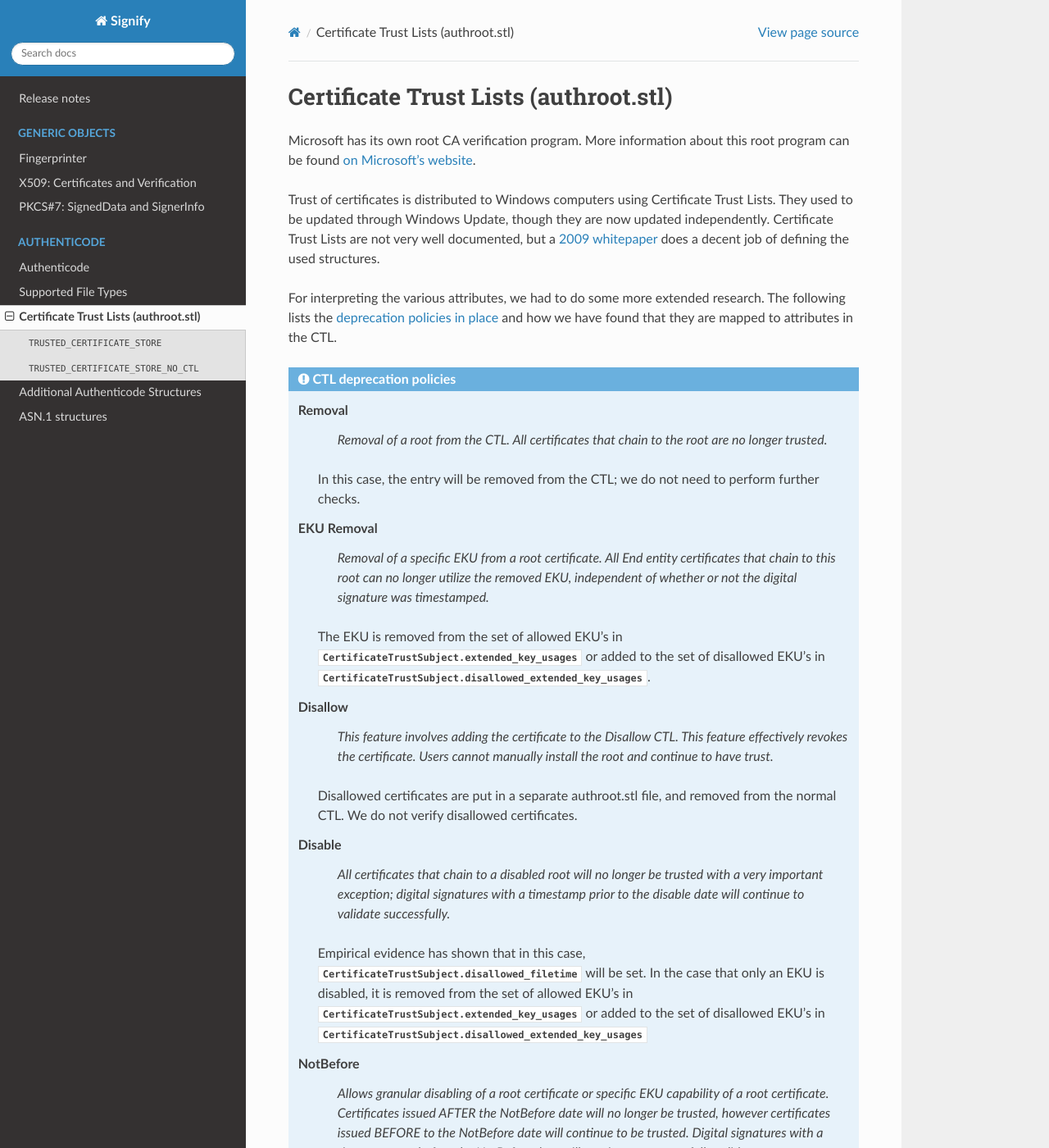
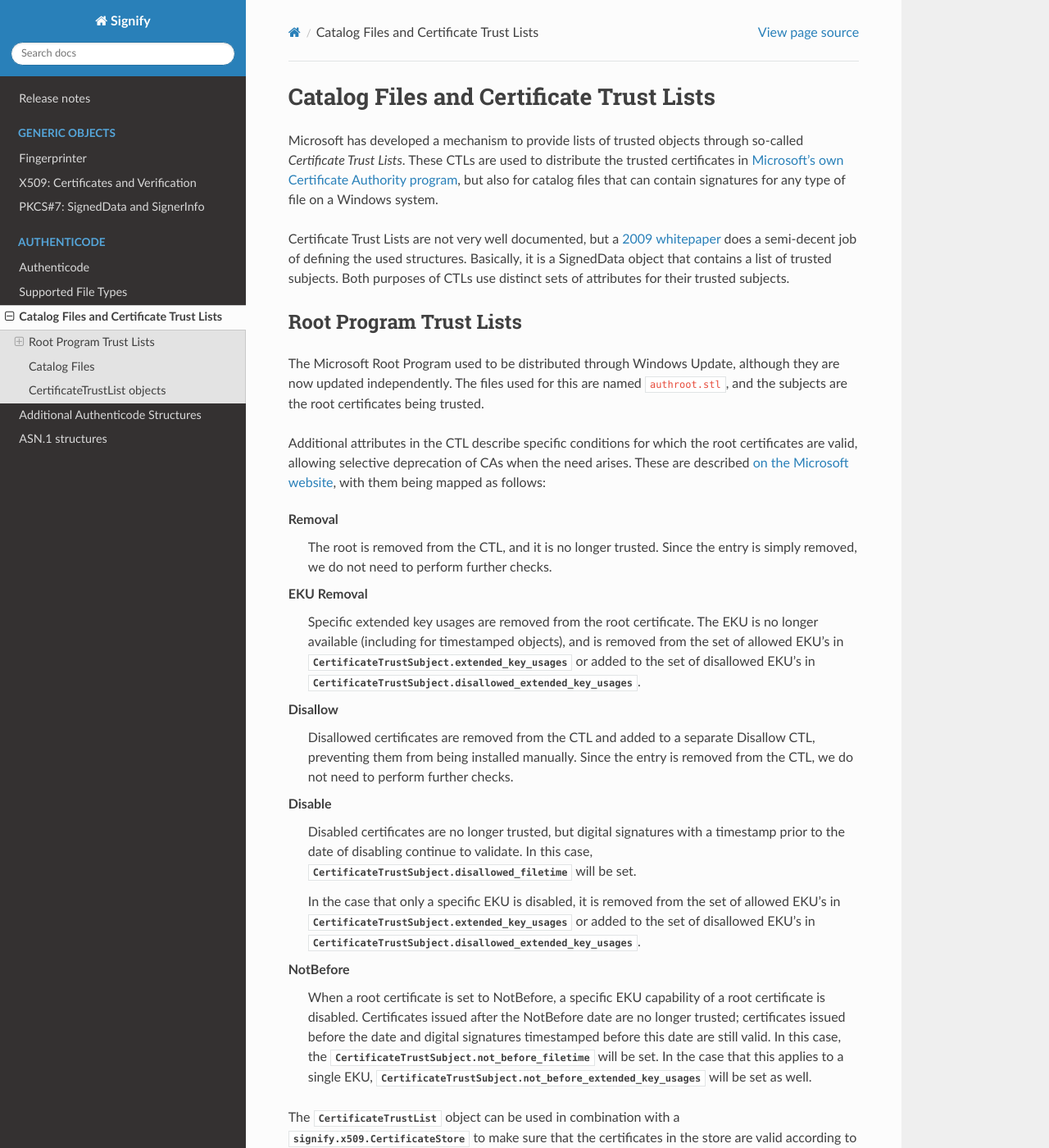
Before and after one commit to ralphje/signify, a Sphinx documentation site: the page built from docs/authroot.rst, in a window 1280 px wide and 1400 px high. Shown: the whole window at 82% size. Built offline with Sphinx 7.4.7 and the Read the Docs theme 3.1.0, drawn with Linux system fonts in a browser that asks for light colours; some of the changed text lies outside the part shown.

Commit message:
Various documentation improvements

```diff
--- a/docs/authroot.rst
+++ b/docs/authroot.rst
@@ -1,81 +1,100 @@
-Certificate Trust Lists (authroot.stl)
-======================================
+Catalog Files and Certificate Trust Lists
+=========================================
 .. module:: signify.authenticode
+   :no-index:
 
-Microsoft has its own root CA verification program. More information about this root program can be found
-`on Microsoft's website <https://docs.microsoft.com/en-us/security/trusted-root/release-notes>`_.
+Microsoft has developed a mechanism to provide lists of trusted objects through
+so-called *Certificate Trust Lists*. These CTLs are used to distribute the trusted
+certificates in
+`Microsoft's own Certificate Authority program <https://docs.microsoft.com/en-us/security/trusted-root/release-notes>`_,
+but also for catalog files that can contain signatures for any type of file on a
+Windows system.
 
-Trust of certificates is distributed to Windows computers using Certificate Trust Lists. They used to be updated through
-Windows Update, though they are now updated independently. Certificate Trust Lists are not very well documented, but a
+Certificate Trust Lists are not very well documented, but a
 `2009 whitepaper <http://download.microsoft.com/download/C/8/8/C8862966-5948-444D-87BD-07B976ADA28C/%5BMS-CAESO%5D.pdf>`_
-does a decent job of defining the used structures.
+does a semi-decent job of defining the used structures. Basically, it is a SignedData
+object that contains a list of trusted subjects. Both purposes of CTLs use distinct
+sets of attributes for their trusted subjects.
 
-For interpreting the various attributes, we had to do some more extended research. The following lists the
-`deprecation policies in place <https://docs.microsoft.com/en-us/security/trusted-root/deprecation>`_
-and how we have found that they are mapped to attributes in the CTL.
+Root Program Trust Lists
+------------------------
+The Microsoft Root Program used to be distributed through Windows Update, although
+they are now updated independently. The files used for this are named ``authroot.stl``,
+and the subjects are the root certificates being trusted.
 
-.. admonition:: CTL deprecation policies
+Additional attributes in the CTL describe specific conditions for which the root
+certificates are valid, allowing selective deprecation of CAs when the need arises.
+These are described
+`on the Microsoft website <https://docs.microsoft.com/en-us/security/trusted-root/deprecation>`_,
+with them being mapped as follows:
 
-   Removal
-           *Removal of a root from the CTL. All certificates that chain to the root are no longer trusted.*
+Removal
+    The root is removed from the CTL, and it is no longer trusted. Since the entry is
+    simply removed, we do not need to perform further checks.
 
-       In this case, the entry will be removed from the CTL; we do not need to perform further checks.
+EKU Removal
+    Specific extended key usages are removed from the root certificate. The EKU is no
+    longer available (including for timestamped objects), and is removed from the set
+    of allowed EKU's in :attr:`CertificateTrustSubject.extended_key_usages` or added to
+    the set of disallowed EKU's in
+    :attr:`CertificateTrustSubject.disallowed_extended_key_usages`.
 
-   EKU Removal
-           *Removal of a specific EKU from a root certificate. All End entity certificates that chain to this root
-           can no longer utilize the removed EKU, independent of whether or not the digital signature was
-           timestamped.*
+Disallow
+   Disallowed certificates are removed from the CTL and added to a separate Disallow
+   CTL, preventing them from being installed manually. Since the entry is removed from
+   the CTL, we do not need to perform further checks.
 
-       The EKU is removed from the set of allowed EKU's in :attr:`CertificateTrustSubject.extended_key_usages`
-       or added to the set of disallowed EKU's in :attr:`CertificateTrustSubject.disallowed_extended_key_usages`.
+Disable
+   Disabled certificates are no longer trusted, but digital signatures with a timestamp
+   prior to the date of disabling continue to validate. In this case,
+   :attr:`CertificateTrustSubject.disallowed_filetime` will be set.
 
-   Disallow
-           *This feature involves adding the certificate to the Disallow CTL. This feature effectively revokes the
-           certificate. Users cannot manually install the root and continue to have trust.*
+   In the case that only a specific EKU is disabled, it is removed from the set of
+   allowed EKU's in :attr:`CertificateTrustSubject.extended_key_usages` or added to the
+   set of disallowed EKU's in
+   :attr:`CertificateTrustSubject.disallowed_extended_key_usages`.
 
-       Disallowed certificates are put in a separate authroot.stl file, and removed from the normal CTL. We do not
-       verify disallowed certificates.
+NotBefore
+   When a root certificate is set to NotBefore, a specific EKU capability of a root
+   certificate is disabled. Certificates issued after the NotBefore date are no longer
+   trusted; certificates issued before the date and digital signatures timestamped
+   before this date are still valid. In this case, the
+   :attr:`CertificateTrustSubject.not_before_filetime` will be set. In the case that
+   this applies to a single EKU,
+   :attr:`CertificateTrustSubject.not_before_extended_key_usages` will be set as well.
 
-   Disable
-           *All certificates that chain to a disabled root will no longer be trusted with a very important
-           exception; digital signatures with a timestamp prior to the disable date will continue to validate
-           successfully.*
+The :class:`CertificateTrustList` object can be used in combination with a
+:class:`signify.x509.CertificateStore` to make sure that the certificates in the store
+are valid according to the additional conditions in the CTL. Use
+:const:`TRUSTED_CERTIFICATE_STORE` for a certificate store with associated CTL.
 
-       Empirical evidence has shown that in this case, :attr:`CertificateTrustSubject.disallowed_filetime` will be set.
-       In the case that only an EKU is disabled, it is removed from the set of allowed EKU's in
-       :attr:`CertificateTrustSubject.extended_key_usages`  or added to the set of disallowed EKU's in
-       :attr:`CertificateTrustSubject.disallowed_extended_key_usages`
+Signify uses a separate project (`mscerts <https://pypi.org/project/mscerts/>`_) to
+ensure an up-to-date certificate bundle. This project is maintained by the same authors
+as Signify.
 
-   NotBefore
-           *Allows granular disabling of a root certificate or specific EKU capability of a root certificate.
-           Certificates issued AFTER the NotBefore date will no longer be trusted, however certificates issued
-           BEFORE to the NotBefore date will continue to be trusted. Digital signatures with a timestamp set
-           before the NotBefore date will continue to successfully validate.*
+.. data:: signify.authenticode.TRUSTED_CERTIFICATE_STORE
 
-       In this case, the :attr:`CertificateTrustSubject.not_before_filetime` will be set. In the case that this applies
-       to a single EKU, :attr:`CertificateTrustSubject.not_before_extended_key_usages` will be set as well.
+   A :class:`signify.x509.CertificateStore` with associated
+   :class:`CertificateTrustList`.
 
+.. data:: signify.authenticode.TRUSTED_CERTIFICATE_STORE_NO_CTL
 
-The :class:`CertificateTrustList` object can be used in combination with a :class:`signify.x509.CertificateStore` to
-make sure that the certificates in the store are valid according to the additional conditions in the CTL.
-Use :const:`TRUSTED_CERTIFICATE_STORE` for a certificate store with associated CTL.
+   A :class:`signify.x509.CertificateStore` without an associated
+   :class:`CertificateTrustList`.
 
-.. autoclass:: CertificateTrustList
+Catalog Files
+-------------
+A special type of CTL-files Windows catalog files (.cat).
+
+Catalog Files (.cat) are used for externally signing files, mostly used in the case of
+driver files. They can be used to sign virtually any type of file. They are usually
+found in a subdirectory of ``C:\Windows\System32\CatRoot``.
+
+CertificateTrustList objects
+----------------------------
+.. autoclass:: signify.authenticode.CertificateTrustList
    :members:
    :special-members: __init__
-.. autoclass:: CertificateTrustSubject
+.. autoclass:: signify.authenticode.CertificateTrustSubject
    :members:
    :special-members: __init__
-
-.. data:: TRUSTED_CERTIFICATE_STORE
-
-   A :class:`signify.x509.CertificateStore` with associated :class:`CertificateTrustList`.
-
-
-.. data:: TRUSTED_CERTIFICATE_STORE_NO_CTL
-
-   A :class:`signify.x509.CertificateStore` without an associated :class:`CertificateTrustList`.
-
-
-Signify uses a separate project (`mscerts <https://pypi.org/project/mscerts/>`_) to ensure an up-to-date certificate
-bundle. This project is maintained by the same authors as Signify.
```
Also changed, not shown: README.rst (+32 -10 lines), docs/certificates.rst (+4 -6 lines), docs/index.rst (+23 -6 lines), 13 other files.
